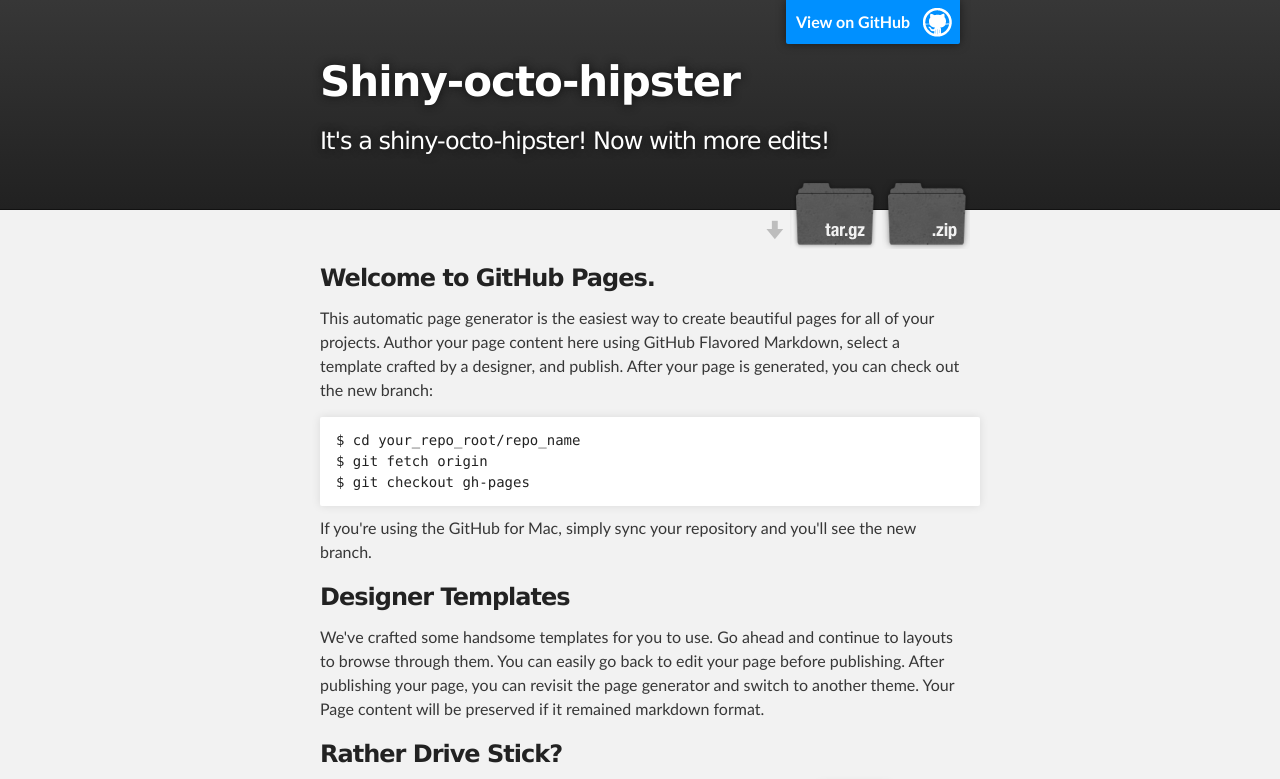
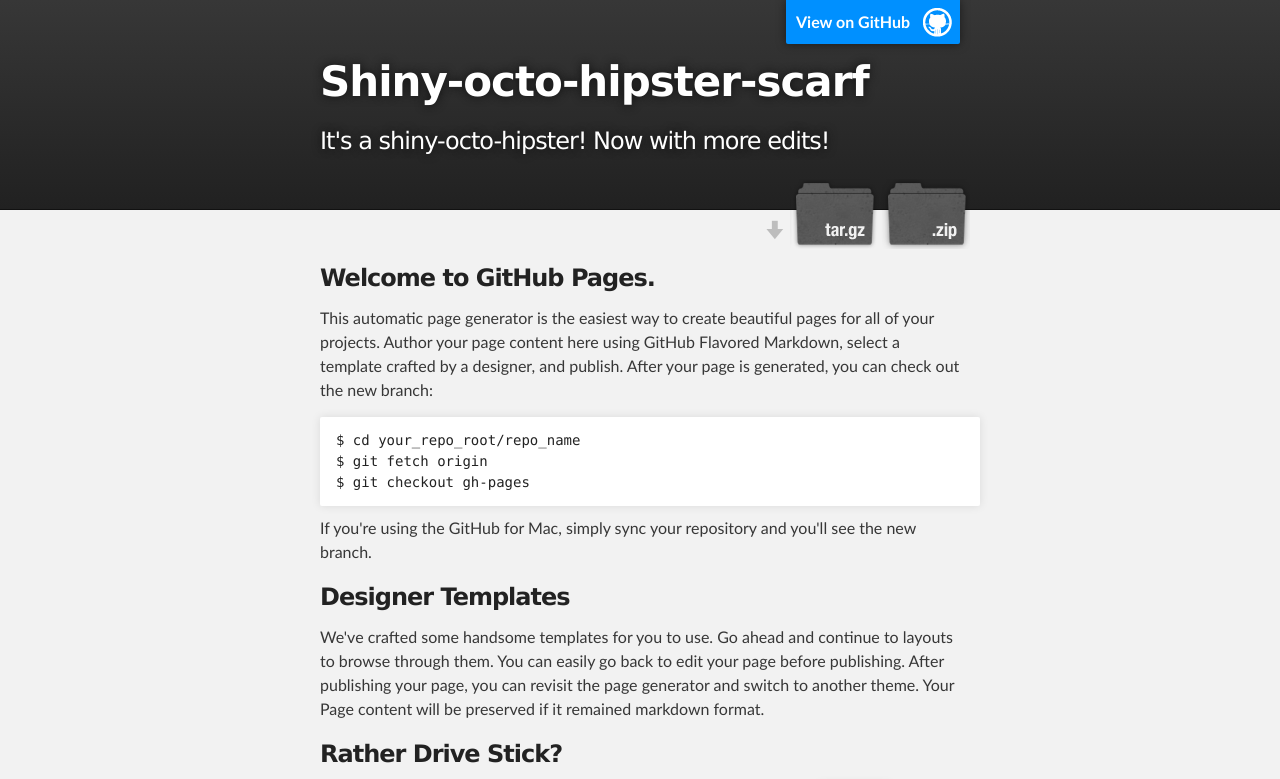
Before and after one commit to RobZou/shiny-octo-hipster, a plain HTML site: page index.html in a window 1280 px wide. Shown: the top 779 px of the page. Drawn offline with Linux system fonts and the light colour scheme.

Commit message:
changed title

```diff
--- a/index.html
+++ b/index.html
@@ -18,7 +18,7 @@
         <header class="inner">
           <a id="forkme_banner" href="https://github.com/RobZou/shiny-octo-hipster">View on GitHub</a>
 
-          <h1 id="project_title">Shiny-octo-hipster</h1>
+          <h1 id="project_title">Shiny-octo-hipster-scarf</h1>
           <h2 id="project_tagline">It&#39;s a shiny-octo-hipster! Now with more edits!</h2>
 
             <section id="downloads">
```
